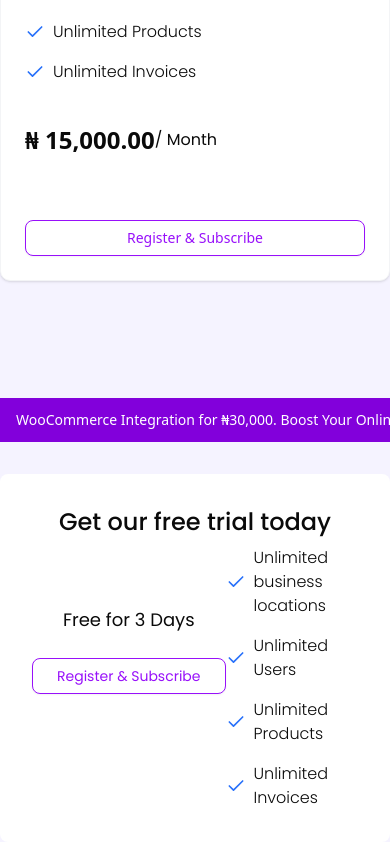
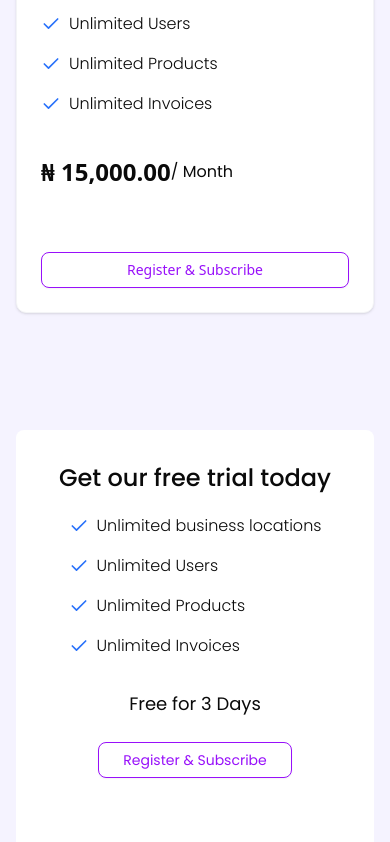
Before and after one commit to Stargnite/vinretailpro-landing-page, a React (Vite) app: page / in a window 390 px wide. Shown: the part 4277-5119 px from the top of the page. Built offline with nearby package versions, Linux system fonts and the light colour scheme.

Commit message:
made free-trial responsive

```diff
--- a/src/components/sections/FreeTrial.tsx
+++ b/src/components/sections/FreeTrial.tsx
@@ -8,16 +8,16 @@ export default function FreeTrialSection() {
   return (
     <section className="w-full">
       {/* Top banner */}
-      <div className="bg-purple-700 text-white py-3 px-4 text-center text-sm md:text-base overflow-hidden whitespace-nowrap">
-        <div className="animate-marquee inline-block">
+      <div className=" hidden md:flex bg-purple-700 text-white py-3 px-4 text-center text-sm md:text-base overflow-hidden whitespace-nowrap">
+        <div className="animate-marquee inline-block text-center">
           WooCommerce Integration for ₦30,000. Boost Your Online Store with Seamless Integration
         </div>
       </div>
 
       {/* Main content */}
       <div className="card items-center justify-center bg-white py-6 px-4 md:py-6 md:px-8 max-w-4xl mx-auto mt-8 rounded-md">
-        <h2 className="text-2xl md:text-3xl bg-white font-bold mb-2 text-center poppins-medium">Get our free trial today</h2>
-      <div className="flex items-center justify-center w-full">
+        <h2 className="text-2xl md:text-3xl bg-white font-bold mb-5 text-center poppins-medium">Get our free trial today</h2>
+      <div className="flex flex-col-reverse gap-y-8 md:flex-row items-center justify-center w-full">
         <div className="text-center mb-6">
           <p className="text-lg mb-6 poppins-regular">Free for 3 Days</p>
 
--- a/src/components/sections/Pricing.tsx
+++ b/src/components/sections/Pricing.tsx
@@ -38,7 +38,7 @@ export default function PricingSection() {
   ]
 
   return (
-    <section className="py-16 bg-[#f5f3ff]">
+    <section className="py-16 px-4 bg-[#f5f3ff]">
       <div className="max-w-6xl mx-auto mb-[117px]">
         <div className="text-center mb-10">
           <h2 className="text-2xl md:text-3xl font-bold mb-2 poppins-medium">Right Pricing for your Business</h2>
```
